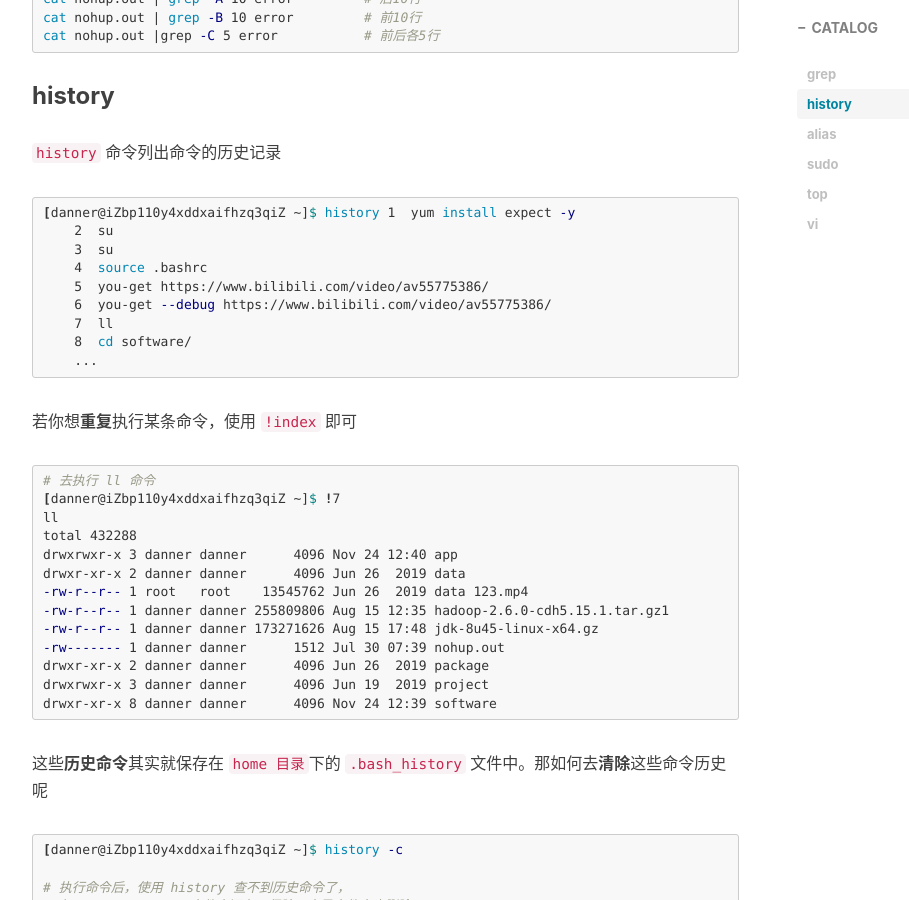
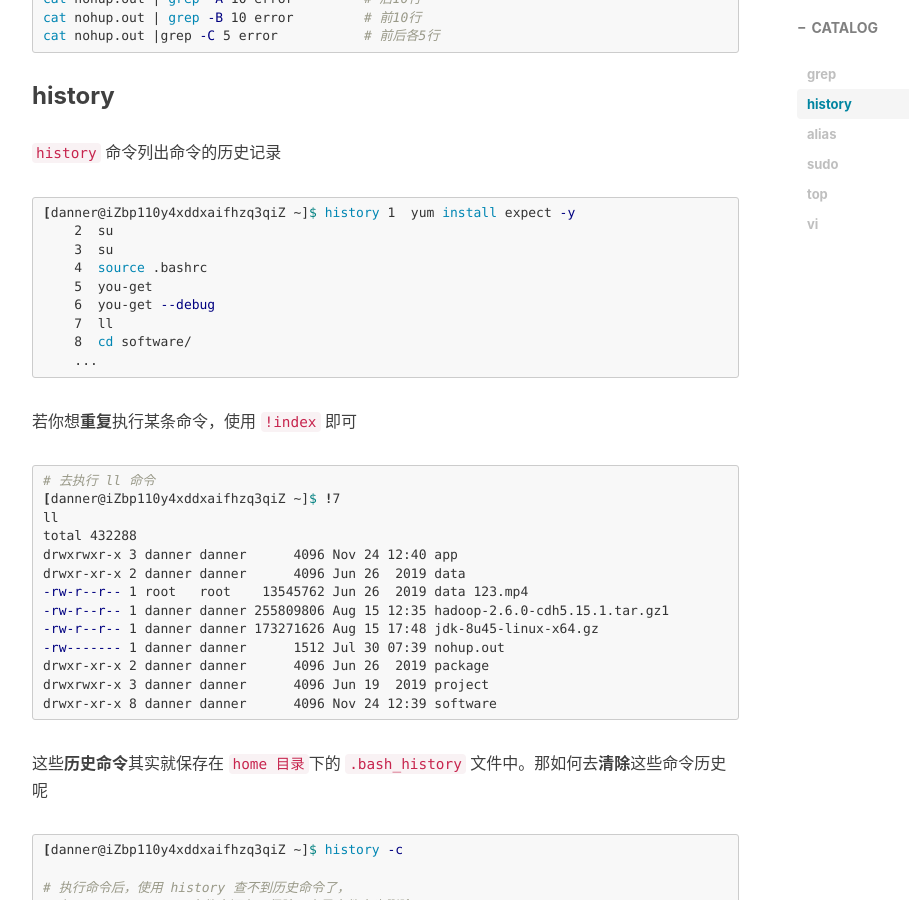
Before and after one commit to vendanner/vendanner.github.io, a Jekyll site: the page built from _posts/2020-01-03-Linux 命令.md, in a window 1280 px wide and 900 px high, scrolled down 664 px. Shown: the whole window, without its empty margins (233-1142 px from the left). Built offline with Jekyll 4.4.1, drawn with Linux system fonts in a browser that asks for light colours; nearby versions of some CDN libraries; comment, search, counter and statistics services are not loaded; some of the changed lines change nothing that is shown.

Commit message:
Update 2020-01-03-Linux 命令.md

```diff
--- a/_posts/2020-01-03-Linux 命令.md
+++ b/_posts/2020-01-03-Linux 命令.md
@@ -33,8 +33,8 @@ cat nohup.out |grep -C 5 error 		 # 前后各5行
     2  su
     3  su
     4  source .bashrc
-    5  you-get https://www.bilibili.com/video/av55775386/
-    6  you-get --debug https://www.bilibili.com/video/av55775386/
+    5  you-get
+    6  you-get --debug
     7  ll
     8  cd software/
     ...
```
